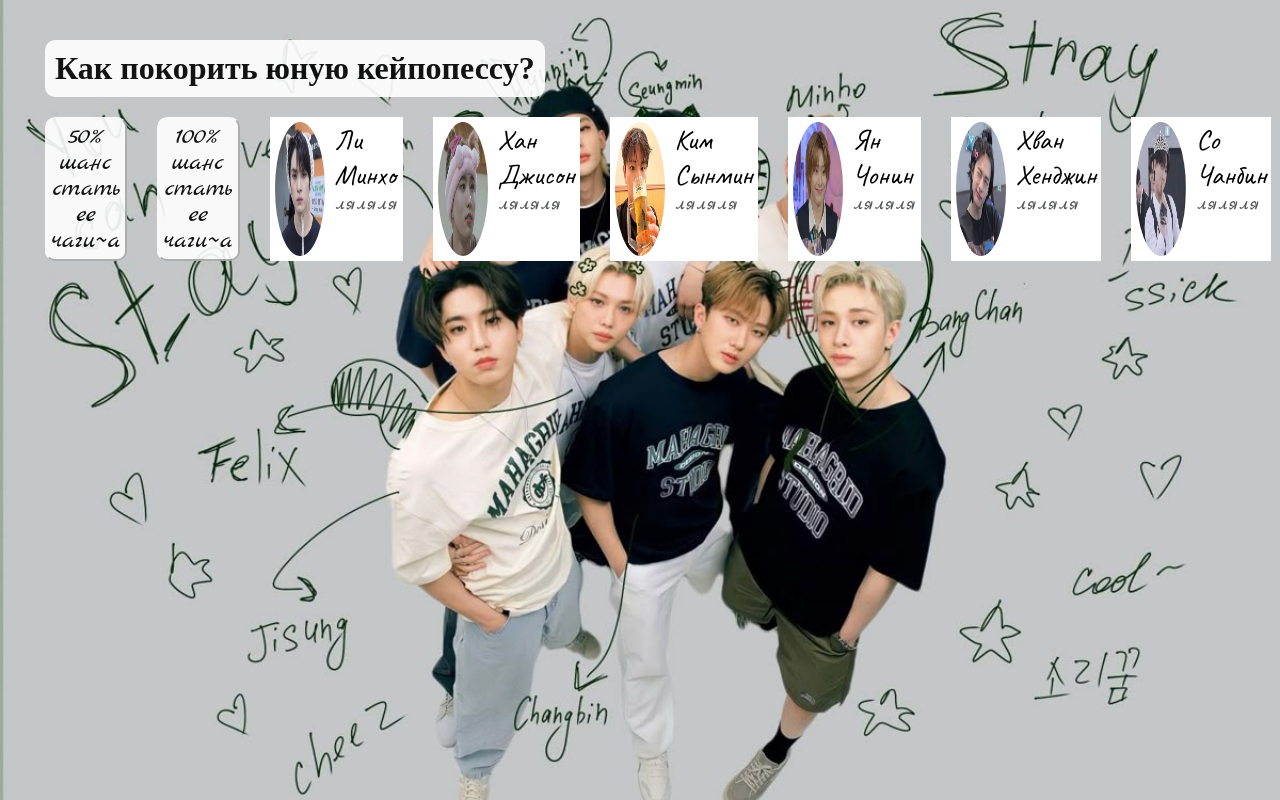
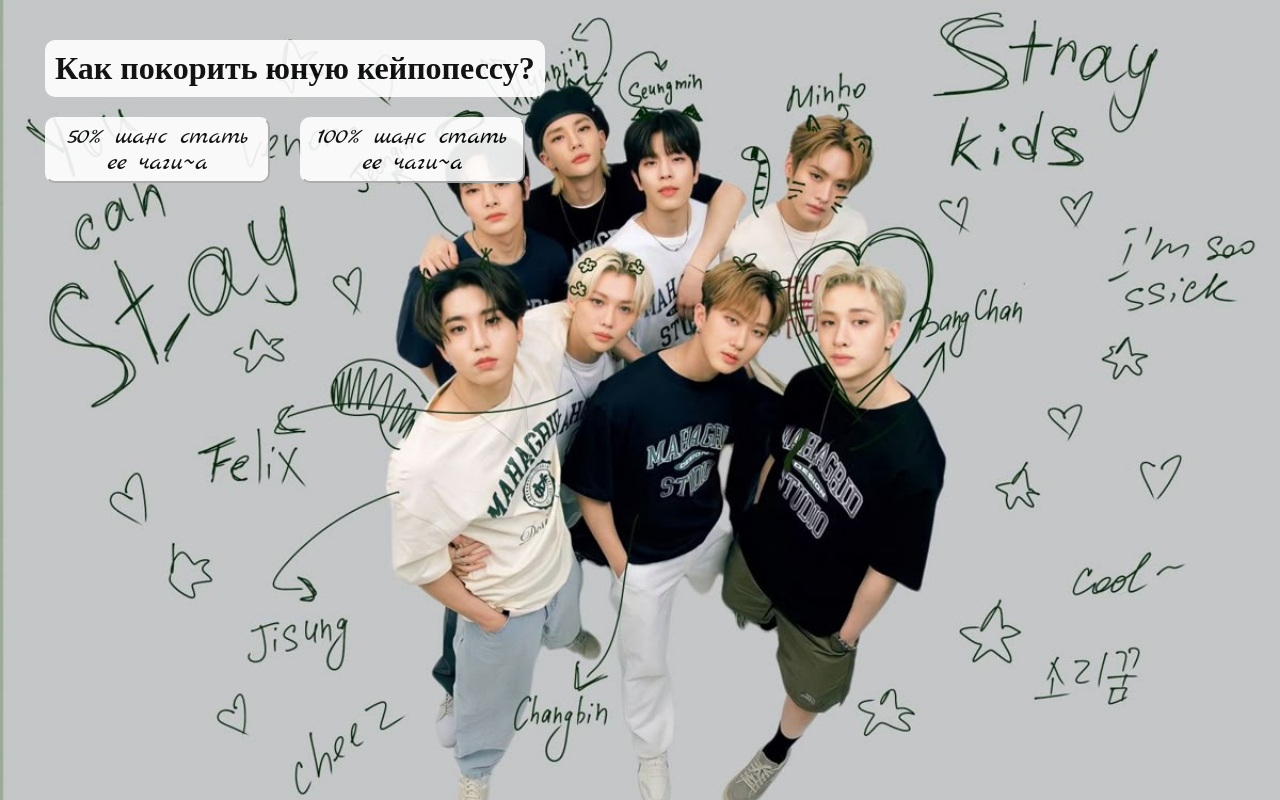
Before and after one commit to ElizavetaLeus/modal-window, a Vue app: page / in a window 1280 px wide. Built offline with nearby package versions, Linux system fonts and the light colour scheme.

Commit message:
добавила AppModal и функцию, открывающую модалку

```diff
--- a/src/App.vue
+++ b/src/App.vue
@@ -6,33 +6,52 @@
     <div :class="$style.buttonList">
       <AppButton
         text="50% шанс стать ее чаги~а"
+        @click="openModal()"
       />
       <AppButton
         text="100% шанс стать ее чаги~а"
       />
-      <MemberCard
+      <AppModal :isOpen="isOpenModal" />
+      <!-- <MemberCard
         v-for="member in Memberlist"
         :key="member.id"
-        :image="member.img.href"
+        :image="member.img"
         :member="member"
-      />
+      /> -->
     </div>
   </div>
 </template>
 
-<script setup >
+<script setup lang="ts">
 import AppTitle from '@/components/AppTitle.vue';
 import AppButton from '@/components/ui/AppButton.vue';
-import MemberCard from '@/components/ui/MemberCard.vue';
+// import MemberCard from '@/components/ui/MemberCard.vue';
+import { ref } from 'vue';
+import AppModal from '@/components/ui/AppModal.vue';
 
-const Memberlist = [
-  {id: 1, img: new URL("@/assets/img/leeminho.jpg", import.meta.url), text: 'ляляля', name: 'Ли Минхо'},
-  {id: 2, img: new URL("@/assets/img/HanJisung.jpg", import.meta.url), text: 'ляляля', name: 'Хан Джисон'},
-  {id: 3, img: new URL("@/assets/img/kimseungmin.jpg", import.meta.url), text: 'ляляля', name:'Ким Сынмин'},
-  {id: 4, img: new URL("@/assets/img/YangJeong-in.jpg", import.meta.url), text: 'ляляля', name:'Ян Чонин'},
-  {id: 5, img: new URL("@/assets/img/HwangHyunjin.jpg", import.meta.url), text: 'ляляля', name:'Хван Хенджин'},
-  {id: 6, img: new URL("@/assets/img/SeoChang-bin.jpg", import.meta.url), text: 'ляляля', name:'Со Чанбин'},
-];
+// import LeeMinho from '@/assets/img/leeminho.jpg';
+// import HanJisung from '@/assets/img/HanJisung.jpg';
+// import KimSeungmin from '@/assets/img/kimseungmin.jpg';
+// import YangJeongIn from '@/assets/img/YangJeong-in.jpg';
+// import HwangHyunjin from '@/assets/img/HwangHyunjin.jpg';
+// import SeoChangBin from '@/assets/img/SeoChang-bin.jpg';
+
+// const Memberlist = [
+//   {id: 1, img: LeeMinho, text: 'ляляля', name: 'Ли Минхо'},
+//   {id: 2, img: HanJisung, text: 'ляляля', name: 'Хан Джисон'},
+//   {id: 3, img: KimSeungmin, text: 'ляляля', name:'Ким Сынмин'},
+//   {id: 4, img: YangJeongIn, text: 'ляляля', name:'Ян Чонин'},
+//   {id: 5, img: HwangHyunjin, text: 'ляляля', name:'Хван Хенджин'},
+//   {id: 6, img: SeoChangBin, text: 'ляляля', name:'Со Чанбин'},
+// ];
+
+const isOpenModal = ref(false);
+
+const openModal = () => {
+  isOpenModal.value = true;
+  console.log(isOpenModal.value);
+
+}
 
 </script>
 
```
